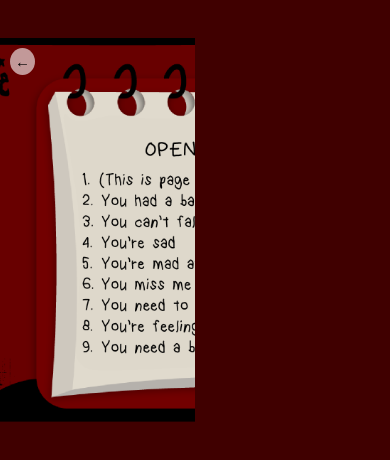
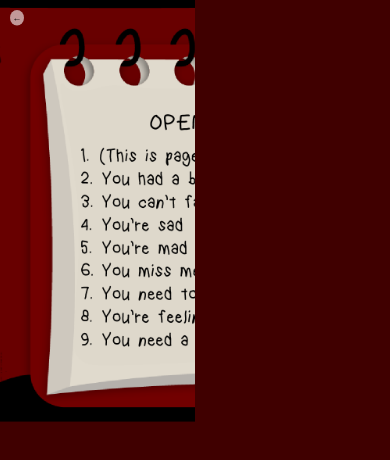
Before and after one commit to Zjava1/open, a plain HTML site: page index.html in a window 390 px wide. Drawn offline with Linux system fonts and the light colour scheme.

Commit message:
Update index.html

```diff
--- a/index.html
+++ b/index.html
@@ -19,8 +19,8 @@
 
         /* Główne tło */
         #main-container {
-            width: 1366px;
-            height: 768px;
+            width: 100%;
+            height: 100%;
             background-image: url('Bez nazwy-1_Obszar roboczy 1.png');
             background-size: cover;
             background-position: center;
@@ -61,7 +61,7 @@
             z-index: 11;
         }
 
-        /* Przycisk do obrazka (przeźroczysty) */
+        /* Przycisk do obrazka (przeźroczysty, strona 2) */
         #back-button {
             position: absolute;
             top: 603px;
@@ -110,12 +110,65 @@
                 transform: scale(0.75);
                 transform-origin: top left;
             }
+
+            .star {
+                width: 50px;
+                height: 50px;
+            }
+
+            #back-arrow {
+                font-size: 25px;
+                padding: 8px;
+            }
+
+            #back-button {
+                width: 50px;
+                height: 50px;
+            }
         }
 
         @media screen and (max-width: 768px) {
             #main-container {
+                transform: scale(0.6);
+                transform-origin: top left;
+            }
+
+            .star {
+                width: 40px;
+                height: 40px;
+            }
+
+            #back-arrow {
+                font-size: 20px;
+                padding: 6px;
+            }
+
+            #back-button {
+                width: 40px;
+                height: 40px;
+            }
+        }
+
+        /* Dla bardzo małych ekranów */
+        @media screen and (max-width: 480px) {
+            #main-container {
                 transform: scale(0.5);
                 transform-origin: top left;
+            }
+
+            .star {
+                width: 35px;
+                height: 35px;
+            }
+
+            #back-arrow {
+                font-size: 18px;
+                padding: 5px;
+            }
+
+            #back-button {
+                width: 35px;
+                height: 35px;
             }
         }
     </style>
```
